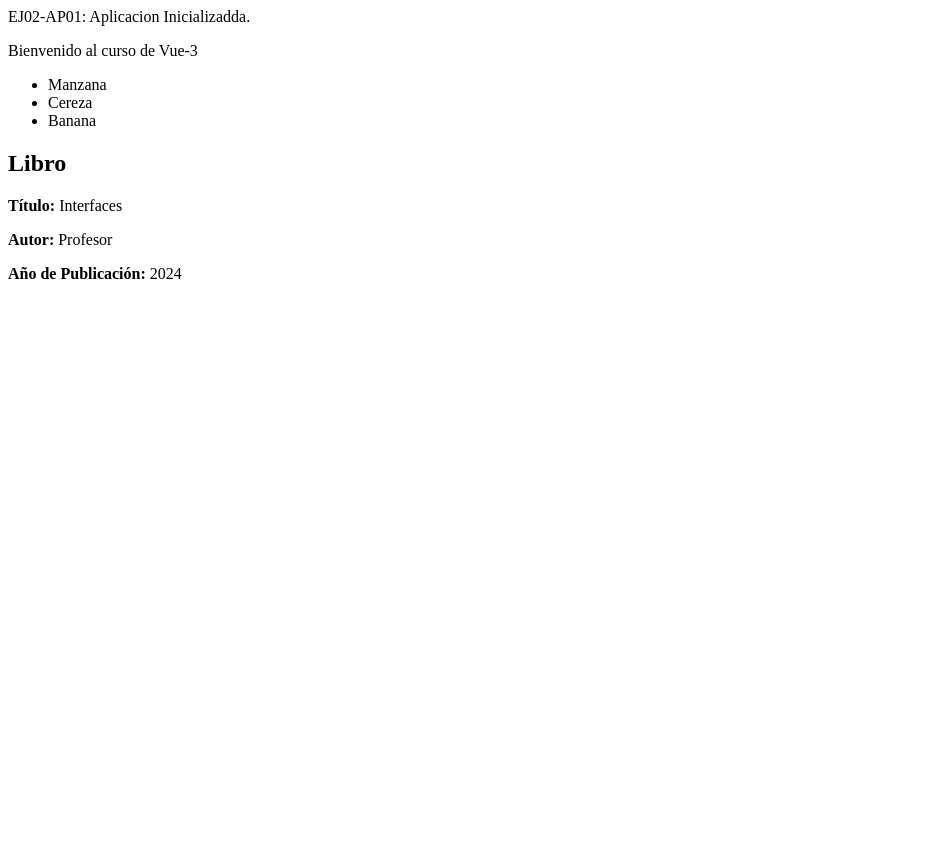
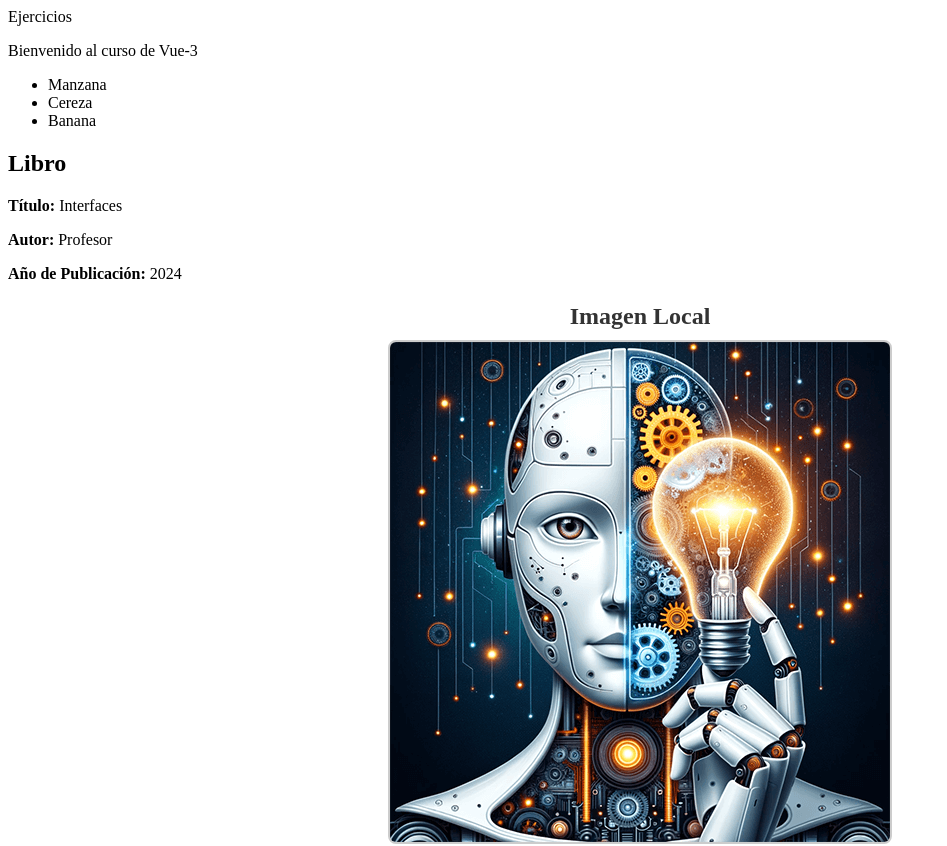
Before and after one commit to SebastianRoberto/dam-di.ejercicios.lev.15.SebastiaPalomino, a Vue app in the folder sesion-03/: page / in a window 1280 px wide. Shown: the top 846 px of the page, without its empty margins (0-947 px from the left). Before the commit the page ends 800 px from the top, so only its background shows below. Built offline with nearby package versions, Linux system fonts and the light colour scheme.

Commit message:
Imagen Estatica

```diff
--- a/sesion-03/src/App.vue
+++ b/sesion-03/src/App.vue
@@ -2,18 +2,21 @@
 import ListaEstatica  from   './components/ListaEstatica.vue';
 import MensajeEstatico  from   './components/MensajeEstatico.vue';
 import LibroInfo  from   './components/LibroInfo.vue';
+import ImagenEstatica from './components/ImagenEstatica.vue';
 
 </script>
 
 <template>
 
   <div>
-   EJ02-AP01: Aplicacion Inicializadda.
+   Ejercicios
 </div>
 
  <MensajeEstatico></MensajeEstatico>
  <ListaEstatica></ListaEstatica>
  <LibroInfo></LibroInfo>
+ <ImagenEstatica></ImagenEstatica>
+
 
 </template>
 
--- a/sesion-03/src/components/ImagenEstatica.vue
+++ b/sesion-03/src/components/ImagenEstatica.vue
@@ -1,21 +1,43 @@
-<script setup>
+<template>
+    <div class="imagen-estatica">
+      <h2>Imagen Local</h2>
+      <img :src="imagenLocal" alt="Imagen Local" />
 
+      <h2>Imagen Externa</h2>
+      <img :src="imagenExterna" alt="Imagen Externa" />
+    </div>
+  </template>
 
-
+  <script>
+import imagenLocal from '@/assets/imagen-local.png';
+export default {
+  name: 'ImagenEstatica',
+  data() {
+    return {
+      imagenLocal: imagenLocal,
+      imagenExterna: 'https://ichef.bbci.co.uk/ace/ws/640/cpsprodpb/9db5/live/48fd9010-c1c1-11ee-9519-97453607d43e.jpg.webp'
+    };
+  }
+};
 </script>
 
 
-<template>
+  <style scoped>
+  .imagen-estatica {
+    text-align: center;
+    margin: 20px;
+  }
 
+  .imagen-estatica img {
+    max-width: 100%;
+    height: auto;
+    margin-bottom: 20px;
+    border: 2px solid #ccc;
+    border-radius: 8px;
+  }
 
-    <div>
-        <img :src="C:\Users\USUARIO\Downloads\tuuu.jfif" width="300" />
-
-        <img :src="externalImage" alt="Imagen Externa" width="300" />
-    </div>
-</template>
-
-
-<style scope>
-
-</style>
+  .imagen-estatica h2 {
+    margin-bottom: 10px;
+    color: #333;
+  }
+  </style>
```
Also changed, not shown: sesion-03/src/assets/imagen-local.png (added), 1 other file (tests, documents, lock files or other folders).
